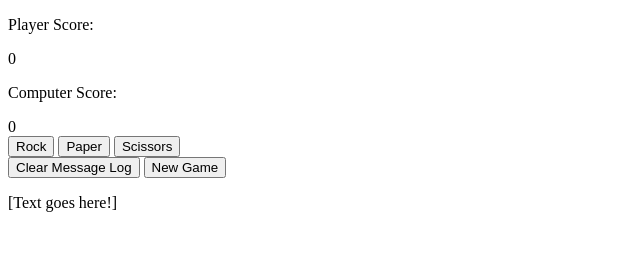
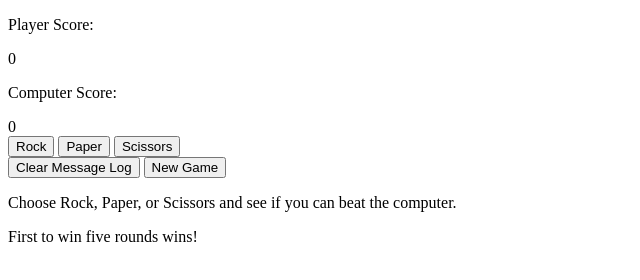
Before and after one commit to slpkid/RPS, a plain HTML site: page index.html in a window 1280 px wide. Shown: the whole page, without its empty margins (0-640 px from the left). Drawn offline with Linux system fonts and the light colour scheme.

Commit message:
Add instructional text to index.html

```diff
--- a/index.html
+++ b/index.html
@@ -22,8 +22,12 @@
         <button id="clear-btn">Clear Message Log</button>
         <button id="new-game-btn">New Game</button>
     </div>
+    <div>
+        <p>Choose Rock, Paper, or Scissors and see if you can beat the computer.</p>
+        <p>First to win five rounds wins!</p>
+    </div>
     <div class="message-log" id="message-log">
-        <p>[Text goes here!]
+        <p>
         </p>
     </div>
 </body>
```
